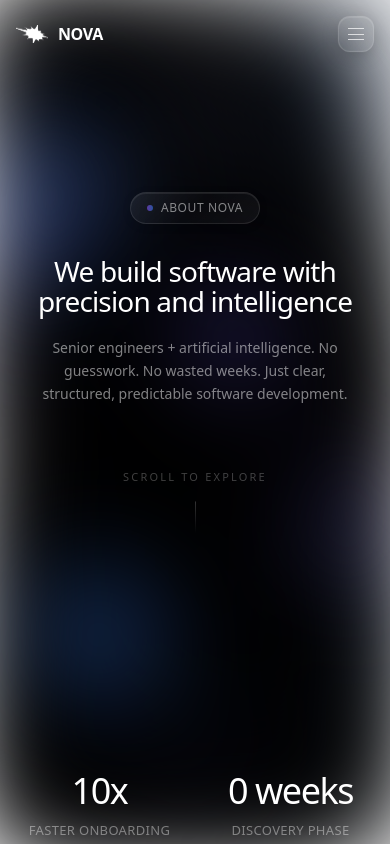
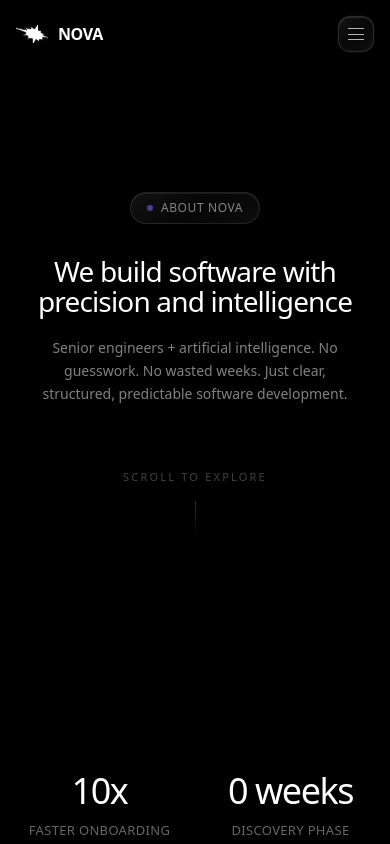
Before and after one commit to Vandy232301/nova-ai-web-app, a Next.js app: page /en/about in a window 390 px wide. Built offline with nearby package versions, Linux system fonts and the light colour scheme.

Commit message:
Eliminate white gradient shades on mobile - reduce opacity, add black base, fix overflow
Co-authored-by: Cursor <cursoragent@cursor.com>

```diff
--- a/src/app/globals.css
+++ b/src/app/globals.css
@@ -96,30 +96,35 @@ body {
   opacity: 1 !important;
   visibility: visible !important;
   display: block !important;
+  /* Solid black base to prevent any white showing through */
+  background-color: #000000;
 }
 
 .nova-gradient-layer::before,
 .nova-gradient-layer::after {
   content: "";
   position: absolute;
-  inset: -50%;
+  /* Reduce inset to prevent white edges */
+  inset: -30%;
   will-change: transform;
   transform: translateZ(0);
   /* Ensure pseudo-elements are visible */
   display: block !important;
   opacity: 1 !important;
   visibility: visible !important;
+  /* Allow overflow to prevent clipping that might cause white edges */
+  overflow: visible;
 }
 
 .nova-gradient-layer::before {
   background:
-    radial-gradient(circle at 20% 30%, rgba(108, 92, 231, 0.5) 0%, rgba(108, 92, 231, 0.2) 15%, rgba(0, 0, 0, 0.99) 35%, transparent 55%),
-    radial-gradient(circle at 80% 20%, rgba(59, 130, 246, 0.5) 0%, rgba(59, 130, 246, 0.25) 15%, rgba(0, 0, 0, 0.99) 35%, transparent 55%),
-    radial-gradient(circle at 50% 70%, rgba(59, 130, 246, 0.5) 0%, rgba(59, 130, 246, 0.2) 15%, rgba(0, 0, 0, 0.99) 35%, transparent 55%),
-    radial-gradient(circle at 15% 60%, rgba(108, 92, 231, 0.4) 0%, rgba(0, 0, 0, 0.98) 25%, transparent 45%),
-    radial-gradient(circle at 85% 80%, rgba(59, 130, 246, 0.45) 0%, rgba(0, 0, 0, 0.99) 25%, transparent 45%),
-    radial-gradient(circle at 40% 15%, rgba(108, 92, 231, 0.35) 0%, rgba(0, 0, 0, 0.99) 20%, transparent 40%),
-    radial-gradient(circle at 30% 90%, rgba(108, 92, 231, 0.3) 0%, rgba(0, 0, 0, 0.99) 20%, transparent 40%);
+    radial-gradient(circle at 20% 30%, rgba(108, 92, 231, 0.5) 0%, rgba(108, 92, 231, 0.2) 15%, rgba(0, 0, 0, 1) 35%, rgba(0, 0, 0, 1) 55%),
+    radial-gradient(circle at 80% 20%, rgba(59, 130, 246, 0.5) 0%, rgba(59, 130, 246, 0.25) 15%, rgba(0, 0, 0, 1) 35%, rgba(0, 0, 0, 1) 55%),
+    radial-gradient(circle at 50% 70%, rgba(59, 130, 246, 0.5) 0%, rgba(59, 130, 246, 0.2) 15%, rgba(0, 0, 0, 1) 35%, rgba(0, 0, 0, 1) 55%),
+    radial-gradient(circle at 15% 60%, rgba(108, 92, 231, 0.4) 0%, rgba(0, 0, 0, 1) 25%, rgba(0, 0, 0, 1) 45%),
+    radial-gradient(circle at 85% 80%, rgba(59, 130, 246, 0.45) 0%, rgba(0, 0, 0, 1) 25%, rgba(0, 0, 0, 1) 45%),
+    radial-gradient(circle at 40% 15%, rgba(108, 92, 231, 0.35) 0%, rgba(0, 0, 0, 1) 20%, rgba(0, 0, 0, 1) 40%),
+    radial-gradient(circle at 30% 90%, rgba(108, 92, 231, 0.3) 0%, rgba(0, 0, 0, 1) 20%, rgba(0, 0, 0, 1) 40%);
   /* Responsive blur - smaller on mobile for better performance */
   filter: blur(120px);
   animation: nova-gradient-rotate 30s linear infinite, nova-gradient-pulse 15s ease-in-out infinite;
@@ -130,11 +135,11 @@ body {
 
 .nova-gradient-layer::after {
   background:
-    radial-gradient(circle at 60% 40%, rgba(108, 92, 231, 0.45) 0%, rgba(0, 0, 0, 0.99) 15%, transparent 45%),
-    radial-gradient(circle at 25% 75%, rgba(59, 130, 246, 0.5) 0%, rgba(0, 0, 0, 0.99) 15%, transparent 45%),
-    radial-gradient(circle at 90% 60%, rgba(108, 92, 231, 0.4) 0%, rgba(0, 0, 0, 0.99) 20%, transparent 45%),
-    radial-gradient(circle at 10% 25%, rgba(59, 130, 246, 0.45) 0%, rgba(0, 0, 0, 0.99) 20%, transparent 45%),
-    radial-gradient(circle at 45% 85%, rgba(108, 92, 231, 0.35) 0%, rgba(0, 0, 0, 0.99) 15%, transparent 40%);
+    radial-gradient(circle at 60% 40%, rgba(108, 92, 231, 0.45) 0%, rgba(0, 0, 0, 1) 15%, rgba(0, 0, 0, 1) 45%),
+    radial-gradient(circle at 25% 75%, rgba(59, 130, 246, 0.5) 0%, rgba(0, 0, 0, 1) 15%, rgba(0, 0, 0, 1) 45%),
+    radial-gradient(circle at 90% 60%, rgba(108, 92, 231, 0.4) 0%, rgba(0, 0, 0, 1) 20%, rgba(0, 0, 0, 1) 45%),
+    radial-gradient(circle at 10% 25%, rgba(59, 130, 246, 0.45) 0%, rgba(0, 0, 0, 1) 20%, rgba(0, 0, 0, 1) 45%),
+    radial-gradient(circle at 45% 85%, rgba(108, 92, 231, 0.35) 0%, rgba(0, 0, 0, 1) 15%, rgba(0, 0, 0, 1) 40%);
   filter: blur(100px);
   animation: nova-gradient-rotate-reverse 35s linear infinite, nova-gradient-pulse-delayed 18s ease-in-out infinite;
   opacity: 1 !important;
@@ -148,7 +153,7 @@ body {
     transform: rotate(0deg) scale(1) translate(0, 0);
   }
   50% {
-    transform: rotate(180deg) scale(1.1) translate(2%, -1%);
+    transform: rotate(180deg) scale(1.05) translate(1%, -0.5%);
   }
   100% {
     transform: rotate(360deg) scale(1) translate(0, 0);
@@ -414,8 +419,8 @@ body {
     margin: 0 !important;
     padding: 0 !important;
     overflow-x: hidden !important;
-    /* Transparent background - gradient layer provides the background */
-    background-color: transparent !important;
+    /* Black background to prevent any white showing through */
+    background-color: #000000 !important;
   }
 
   .nova-gradient-layer {
@@ -429,6 +434,10 @@ body {
     min-height: calc(100dvh + env(safe-area-inset-top, 0px) + env(safe-area-inset-bottom, 0px)) !important;
     /* Ensure it covers everything */
     position: fixed !important;
+    /* Solid black background to prevent any white showing through */
+    background-color: #000000 !important;
+    /* Clip to prevent overflow artifacts */
+    overflow: hidden !important;
   }
 
   /* Extend pseudo-elements to cover safe-area zones */
@@ -441,43 +450,53 @@ body {
     bottom: calc(-1 * env(safe-area-inset-bottom, 0px)) !important;
     width: calc(100% + env(safe-area-inset-left, 0px) + env(safe-area-inset-right, 0px)) !important;
     height: calc(100% + env(safe-area-inset-top, 0px) + env(safe-area-inset-bottom, 0px)) !important;
+    /* Reduce inset to prevent white edges from blur */
+    inset: 0 !important;
+    /* Ensure black background extends to edges */
+    background-color: #000000 !important;
   }
 
   /* Optimized gradient for mobile - disable animations, very dark background without any white shades */
   .nova-gradient-layer::before {
     /* Disable animations on mobile for better performance */
     animation: none !important;
-    /* Reduced blur for mobile - better performance and visibility */
-    filter: blur(60px);
+    /* Reduced blur for mobile - better performance and visibility, less white edge artifacts */
+    filter: blur(50px);
     opacity: 1 !important;
     visibility: visible !important;
     display: block !important;
-    /* Very dark gradient - minimal opacity to avoid any white/grey appearance */
+    /* Very dark gradient - extremely reduced opacity to eliminate any white/grey appearance */
     background:
-      radial-gradient(circle at 20% 30%, rgba(108, 92, 231, 0.4) 0%, rgba(108, 92, 231, 0.15) 15%, rgba(0, 0, 0, 0.99) 35%, transparent 55%),
-      radial-gradient(circle at 80% 20%, rgba(59, 130, 246, 0.4) 0%, rgba(59, 130, 246, 0.2) 15%, rgba(0, 0, 0, 0.99) 35%, transparent 55%),
-      radial-gradient(circle at 50% 70%, rgba(59, 130, 246, 0.4) 0%, rgba(59, 130, 246, 0.15) 15%, rgba(0, 0, 0, 0.99) 35%, transparent 55%),
-      radial-gradient(circle at 15% 60%, rgba(108, 92, 231, 0.35) 0%, rgba(0, 0, 0, 0.98) 25%, transparent 45%),
-      radial-gradient(circle at 85% 80%, rgba(59, 130, 246, 0.4) 0%, rgba(0, 0, 0, 0.99) 25%, transparent 45%),
-      radial-gradient(circle at 40% 15%, rgba(108, 92, 231, 0.3) 0%, rgba(0, 0, 0, 0.99) 20%, transparent 40%),
-      radial-gradient(circle at 30% 90%, rgba(108, 92, 231, 0.25) 0%, rgba(0, 0, 0, 0.99) 20%, transparent 40%);
+      radial-gradient(circle at 20% 30%, rgba(108, 92, 231, 0.25) 0%, rgba(108, 92, 231, 0.1) 12%, rgba(0, 0, 0, 1) 30%, rgba(0, 0, 0, 1) 50%),
+      radial-gradient(circle at 80% 20%, rgba(59, 130, 246, 0.25) 0%, rgba(59, 130, 246, 0.12) 12%, rgba(0, 0, 0, 1) 30%, rgba(0, 0, 0, 1) 50%),
+      radial-gradient(circle at 50% 70%, rgba(59, 130, 246, 0.25) 0%, rgba(59, 130, 246, 0.1) 12%, rgba(0, 0, 0, 1) 30%, rgba(0, 0, 0, 1) 50%),
+      radial-gradient(circle at 15% 60%, rgba(108, 92, 231, 0.22) 0%, rgba(0, 0, 0, 1) 20%, rgba(0, 0, 0, 1) 40%),
+      radial-gradient(circle at 85% 80%, rgba(59, 130, 246, 0.25) 0%, rgba(0, 0, 0, 1) 20%, rgba(0, 0, 0, 1) 40%),
+      radial-gradient(circle at 40% 15%, rgba(108, 92, 231, 0.2) 0%, rgba(0, 0, 0, 1) 18%, rgba(0, 0, 0, 1) 35%),
+      radial-gradient(circle at 30% 90%, rgba(108, 92, 231, 0.18) 0%, rgba(0, 0, 0, 1) 18%, rgba(0, 0, 0, 1) 35%),
+      #000000;
+    /* Ensure black base covers everything */
+    background-color: #000000 !important;
   }
 
   .nova-gradient-layer::after {
     display: block !important;
     /* Disable animations on mobile for better performance */
     animation: none !important;
-    /* Reduced blur for mobile */
-    filter: blur(50px);
+    /* Reduced blur for mobile - less white edge artifacts */
+    filter: blur(45px);
     opacity: 1 !important;
     visibility: visible !important;
-    /* Very dark gradient - minimal opacity to avoid any white/grey appearance */
+    /* Very dark gradient - extremely reduced opacity to eliminate any white/grey appearance */
     background:
-      radial-gradient(circle at 60% 40%, rgba(108, 92, 231, 0.4) 0%, rgba(0, 0, 0, 0.99) 15%, transparent 45%),
-      radial-gradient(circle at 25% 75%, rgba(59, 130, 246, 0.45) 0%, rgba(0, 0, 0, 0.99) 15%, transparent 45%),
-      radial-gradient(circle at 90% 60%, rgba(108, 92, 231, 0.35) 0%, rgba(0, 0, 0, 0.99) 20%, transparent 45%),
-      radial-gradient(circle at 10% 25%, rgba(59, 130, 246, 0.4) 0%, rgba(0, 0, 0, 0.99) 20%, transparent 45%),
-      radial-gradient(circle at 45% 85%, rgba(108, 92, 231, 0.3) 0%, rgba(0, 0, 0, 0.99) 15%, transparent 40%);
+      radial-gradient(circle at 60% 40%, rgba(108, 92, 231, 0.25) 0%, rgba(0, 0, 0, 1) 12%, rgba(0, 0, 0, 1) 40%),
+      radial-gradient(circle at 25% 75%, rgba(59, 130, 246, 0.28) 0%, rgba(0, 0, 0, 1) 12%, rgba(0, 0, 0, 1) 40%),
+      radial-gradient(circle at 90% 60%, rgba(108, 92, 231, 0.22) 0%, rgba(0, 0, 0, 1) 18%, rgba(0, 0, 0, 1) 40%),
+      radial-gradient(circle at 10% 25%, rgba(59, 130, 246, 0.25) 0%, rgba(0, 0, 0, 1) 18%, rgba(0, 0, 0, 1) 40%),
+      radial-gradient(circle at 45% 85%, rgba(108, 92, 231, 0.2) 0%, rgba(0, 0, 0, 1) 12%, rgba(0, 0, 0, 1) 35%),
+      #000000;
+    /* Ensure black base covers everything */
+    background-color: #000000 !important;
   }
 
   /* Hide heavy decorative blurs on mobile */
@@ -494,31 +513,35 @@ body {
 /* Small mobile devices (portrait phones) */
 @media (max-width: 480px) {
   .nova-gradient-layer::before {
-    filter: blur(50px);
+    filter: blur(40px);
     /* Disable animations on small screens for better performance */
     animation: none !important;
-    /* Very dark gradient - minimal opacity to avoid any white/grey appearance */
+    /* Very dark gradient - extremely reduced opacity to eliminate any white/grey appearance */
     background:
-      radial-gradient(circle at 20% 30%, rgba(108, 92, 231, 0.35) 0%, rgba(108, 92, 231, 0.12) 15%, rgba(0, 0, 0, 0.99) 35%, transparent 55%),
-      radial-gradient(circle at 80% 20%, rgba(59, 130, 246, 0.35) 0%, rgba(59, 130, 246, 0.18) 15%, rgba(0, 0, 0, 0.99) 35%, transparent 55%),
-      radial-gradient(circle at 50% 70%, rgba(59, 130, 246, 0.35) 0%, rgba(59, 130, 246, 0.12) 15%, rgba(0, 0, 0, 0.99) 35%, transparent 55%),
-      radial-gradient(circle at 15% 60%, rgba(108, 92, 231, 0.3) 0%, rgba(0, 0, 0, 0.98) 25%, transparent 45%),
-      radial-gradient(circle at 85% 80%, rgba(59, 130, 246, 0.35) 0%, rgba(0, 0, 0, 0.99) 25%, transparent 45%),
-      radial-gradient(circle at 40% 15%, rgba(108, 92, 231, 0.25) 0%, rgba(0, 0, 0, 0.99) 20%, transparent 40%),
-      radial-gradient(circle at 30% 90%, rgba(108, 92, 231, 0.2) 0%, rgba(0, 0, 0, 0.99) 20%, transparent 40%);
+      radial-gradient(circle at 20% 30%, rgba(108, 92, 231, 0.2) 0%, rgba(108, 92, 231, 0.08) 10%, rgba(0, 0, 0, 1) 25%, rgba(0, 0, 0, 1) 45%),
+      radial-gradient(circle at 80% 20%, rgba(59, 130, 246, 0.2) 0%, rgba(59, 130, 246, 0.1) 10%, rgba(0, 0, 0, 1) 25%, rgba(0, 0, 0, 1) 45%),
+      radial-gradient(circle at 50% 70%, rgba(59, 130, 246, 0.2) 0%, rgba(59, 130, 246, 0.08) 10%, rgba(0, 0, 0, 1) 25%, rgba(0, 0, 0, 1) 45%),
+      radial-gradient(circle at 15% 60%, rgba(108, 92, 231, 0.18) 0%, rgba(0, 0, 0, 1) 18%, rgba(0, 0, 0, 1) 38%),
+      radial-gradient(circle at 85% 80%, rgba(59, 130, 246, 0.2) 0%, rgba(0, 0, 0, 1) 18%, rgba(0, 0, 0, 1) 38%),
+      radial-gradient(circle at 40% 15%, rgba(108, 92, 231, 0.15) 0%, rgba(0, 0, 0, 1) 15%, rgba(0, 0, 0, 1) 32%),
+      radial-gradient(circle at 30% 90%, rgba(108, 92, 231, 0.12) 0%, rgba(0, 0, 0, 1) 15%, rgba(0, 0, 0, 1) 32%),
+      #000000;
+    background-color: #000000 !important;
   }
 
   .nova-gradient-layer::after {
-    filter: blur(45px);
+    filter: blur(35px);
     /* Disable animations on small screens for better performance */
     animation: none !important;
-    /* Very dark gradient - minimal opacity to avoid any white/grey appearance */
+    /* Very dark gradient - extremely reduced opacity to eliminate any white/grey appearance */
     background:
-      radial-gradient(circle at 60% 40%, rgba(108, 92, 231, 0.35) 0%, rgba(0, 0, 0, 0.99) 15%, transparent 45%),
-      radial-gradient(circle at 25% 75%, rgba(59, 130, 246, 0.4) 0%, rgba(0, 0, 0, 0.99) 15%, transparent 45%),
-      radial-gradient(circle at 90% 60%, rgba(108, 92, 231, 0.3) 0%, rgba(0, 0, 0, 0.99) 20%, transparent 45%),
-      radial-gradient(circle at 10% 25%, rgba(59, 130, 246, 0.35) 0%, rgba(0, 0, 0, 0.99) 20%, transparent 45%),
-      radial-gradient(circle at 45% 85%, rgba(108, 92, 231, 0.25) 0%, rgba(0, 0, 0, 0.99) 15%, transparent 40%);
+      radial-gradient(circle at 60% 40%, rgba(108, 92, 231, 0.2) 0%, rgba(0, 0, 0, 1) 10%, rgba(0, 0, 0, 1) 38%),
+      radial-gradient(circle at 25% 75%, rgba(59, 130, 246, 0.22) 0%, rgba(0, 0, 0, 1) 10%, rgba(0, 0, 0, 1) 38%),
+      radial-gradient(circle at 90% 60%, rgba(108, 92, 231, 0.18) 0%, rgba(0, 0, 0, 1) 15%, rgba(0, 0, 0, 1) 38%),
+      radial-gradient(circle at 10% 25%, rgba(59, 130, 246, 0.2) 0%, rgba(0, 0, 0, 1) 15%, rgba(0, 0, 0, 1) 38%),
+      radial-gradient(circle at 45% 85%, rgba(108, 92, 231, 0.15) 0%, rgba(0, 0, 0, 1) 10%, rgba(0, 0, 0, 1) 32%),
+      #000000;
+    background-color: #000000 !important;
   }
 }
 
```
